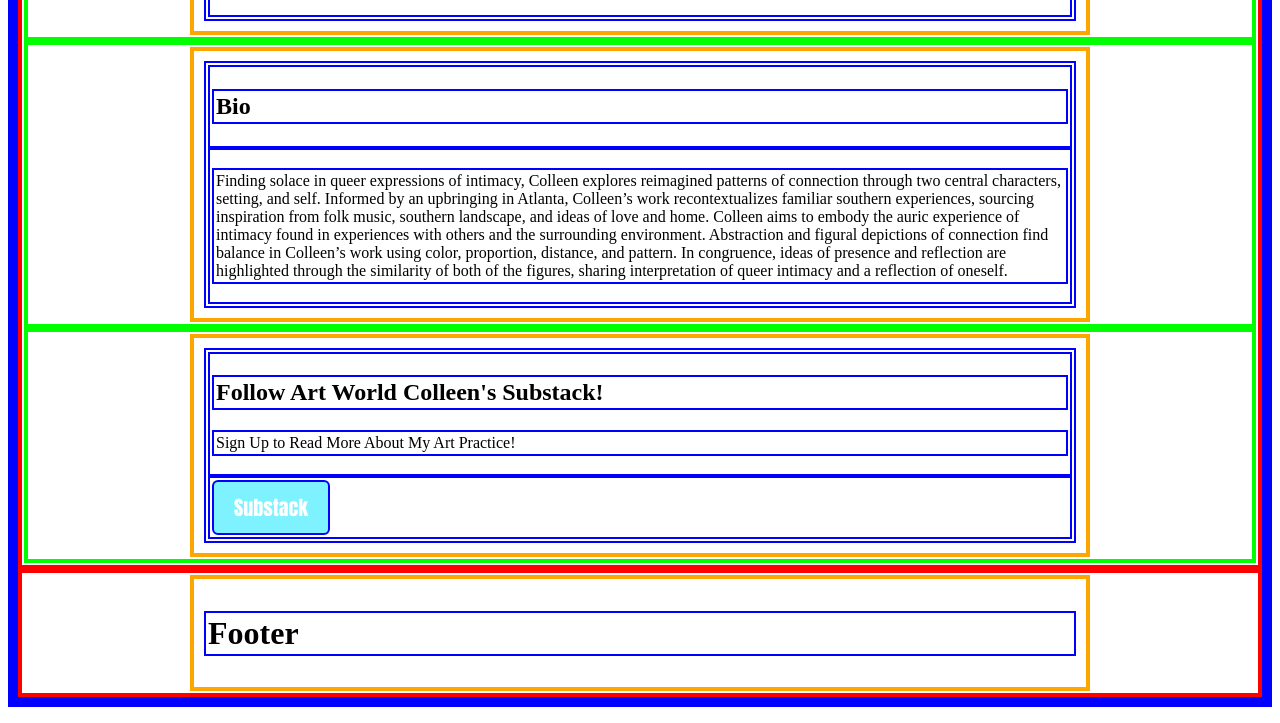
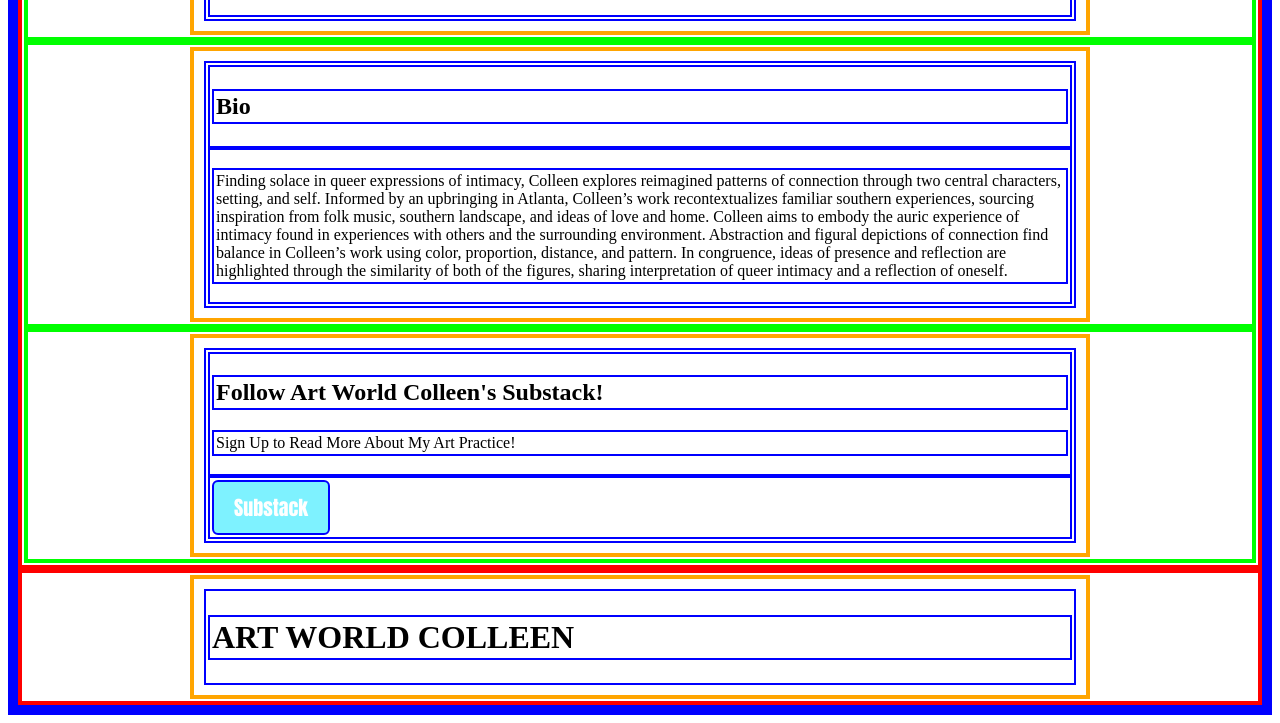
Before and after one commit to seastarrrr/web-art-world-colleen, a plain HTML site: page index.html in a window 1280 px wide. Shown: the part 782-1505 px from the top of the page. Drawn offline with Linux system fonts and the light colour scheme.

Commit message:
creating footer

```diff
--- a/index.html
+++ b/index.html
@@ -102,7 +102,9 @@
         </main>
         <footer>
             <div class="inner-column">
-                <h1>Footer</h1>
+                <div class="footer">
+                    <h1>ART WORLD COLLEEN</h1>
+                </div>
             </div>
         </footer>
     </body>
```
